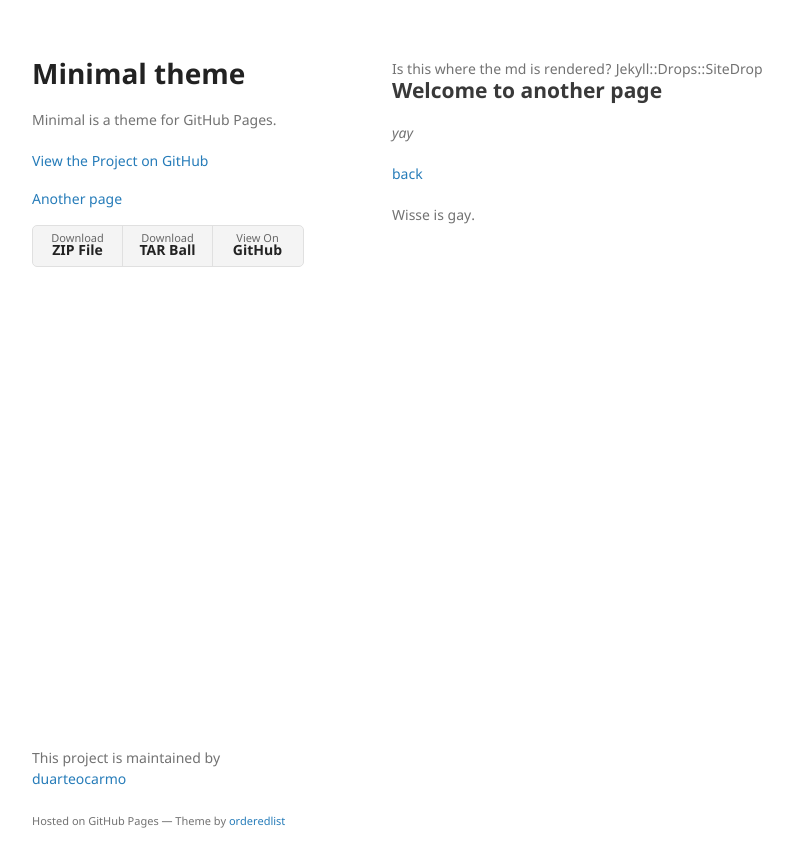
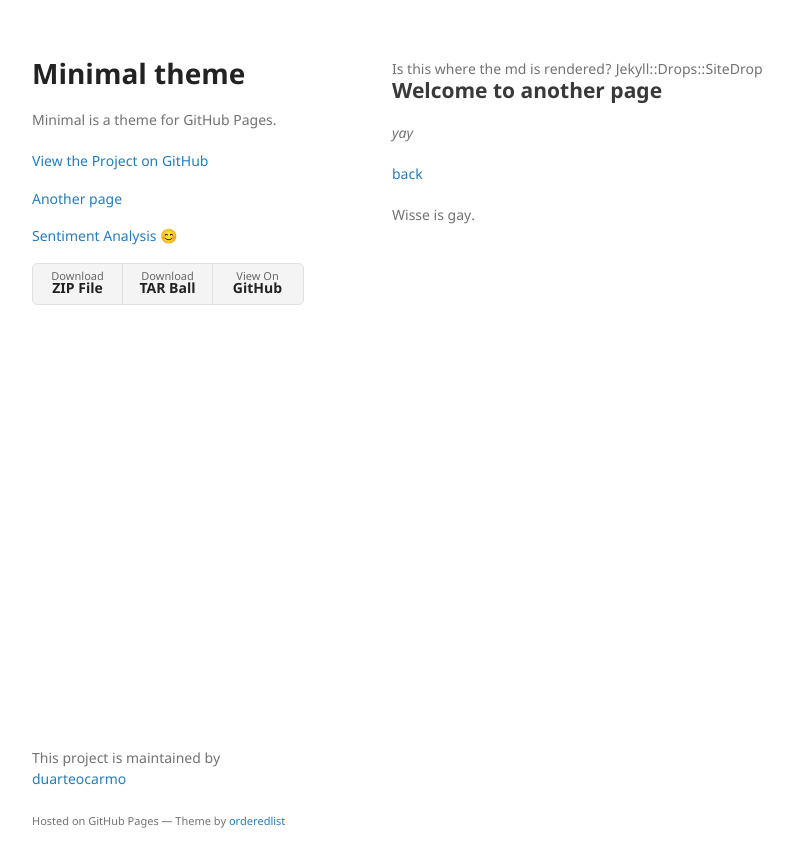
Before and after one commit to duarteocarmo/Project_Page_SG, a Jekyll site: the page built from another-page.md, in a window 1280 px wide. Shown: the top 867 px of the page, without its empty margins (178-971 px from the left). Built offline with Jekyll 4.4.1, drawn with Linux system fonts in a browser that asks for light colours; our own code applies the rules of GitHub Pages for plain Markdown files.

Commit message:
no message

```diff
--- a/_layouts/default.html
+++ b/_layouts/default.html
@@ -21,7 +21,9 @@
         {% if site.github.is_project_page %}
           <p class="view"><a href="{{ site.github.repository_url }}">View the Project on GitHub <small>{{ github_name }}</small></a></p>
         {% endif %}
-          <p class="view"><a href="{{ another-page }}">Another page <small>{{ github_name }}</small></a></p>
+          <p class="view"><a href="https://duarteocarmo.github.io/Project_Page_SG/another-page">Another page <small>{{ github_name }}</small></a></p>
+
+          <p class="view"><a href="https://duarteocarmo.github.io/Project_Page_SG/sentiment-page">Sentiment Analysis 😊<small>{{ github_name }}</small></a></p>
 
         {% if site.github.is_user_page %}
           <p class="view"><a href="{{ site.github.owner_url }}">View My GitHub Profile</a></p>
```
